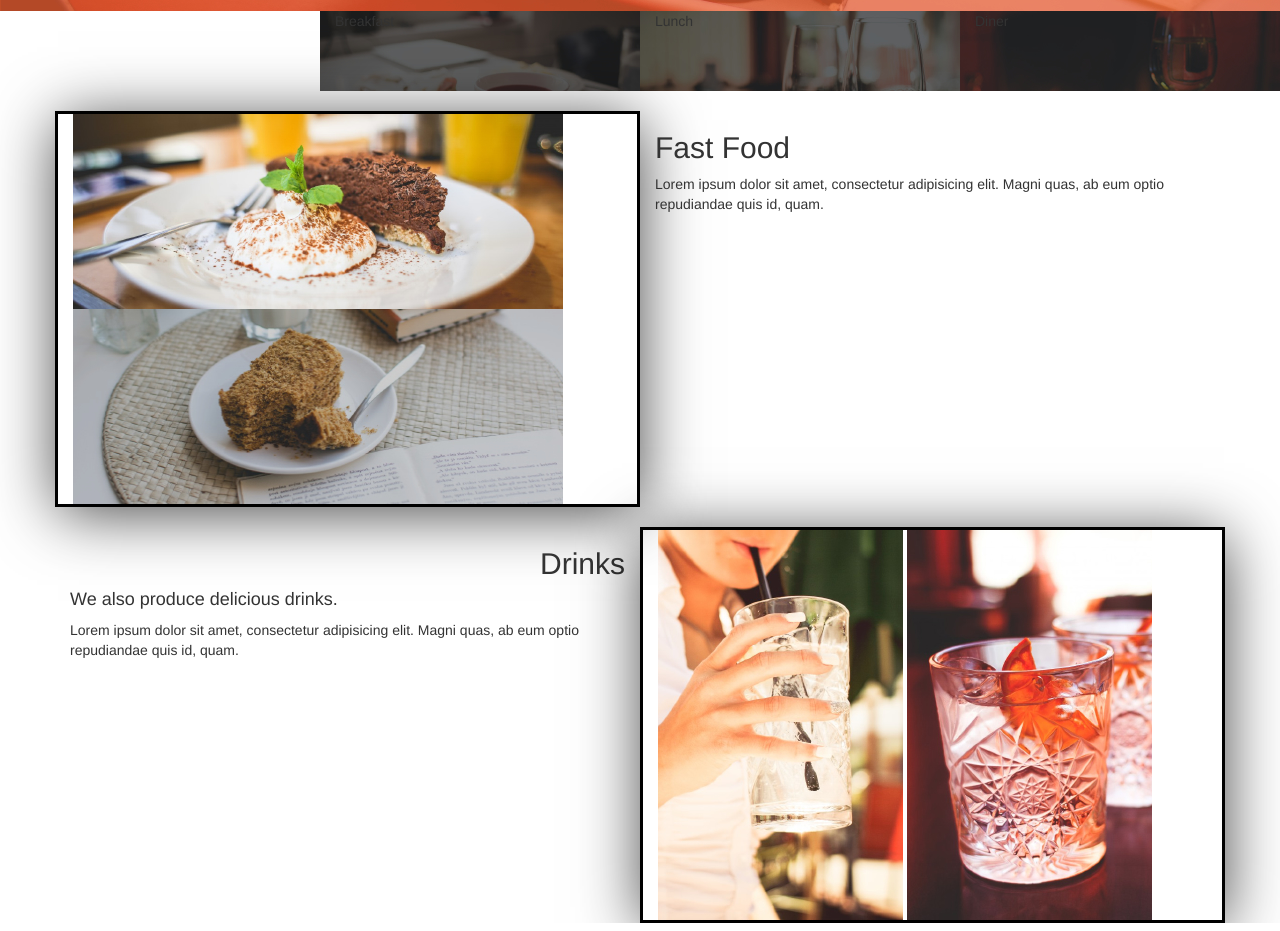
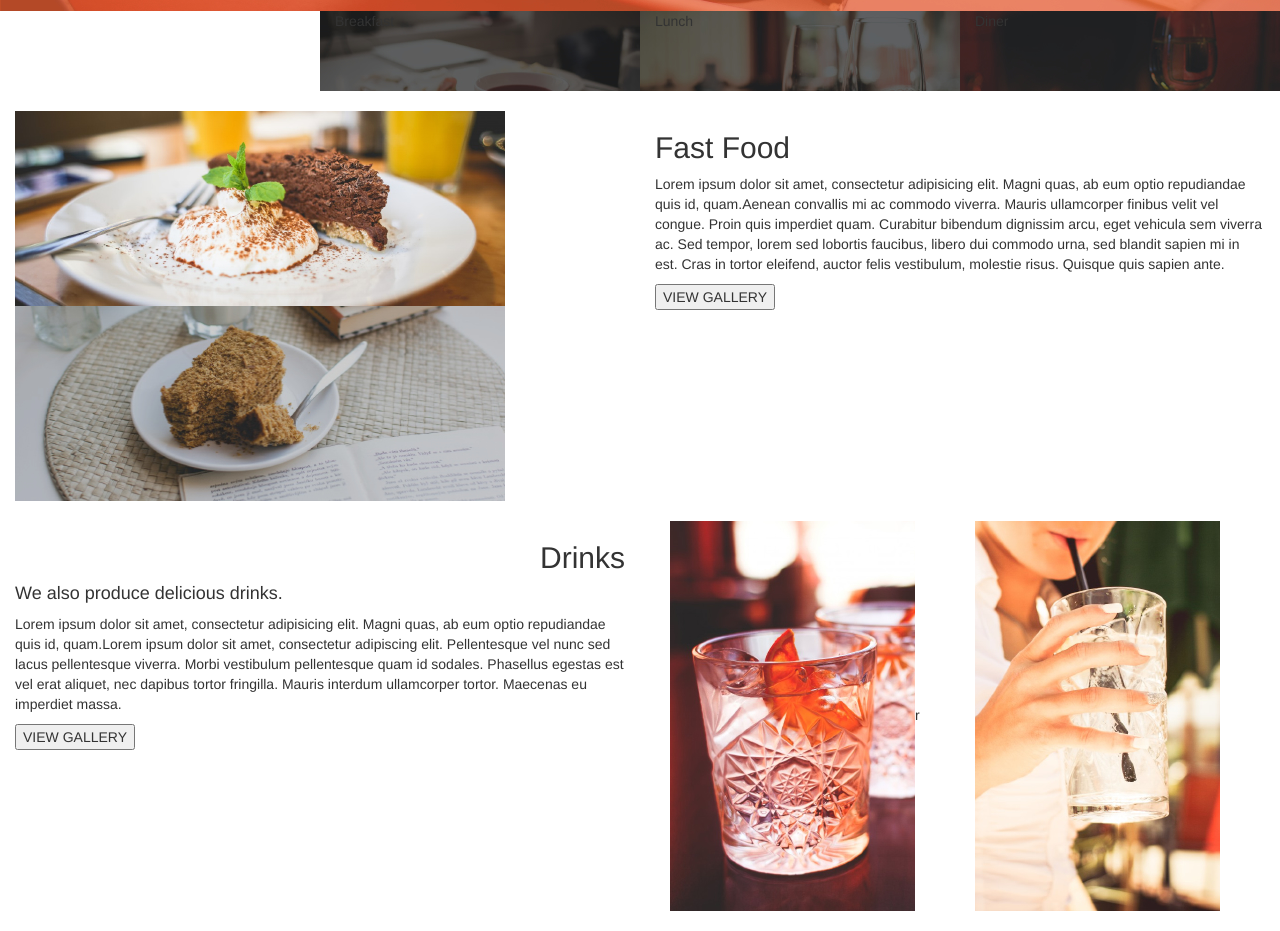
Before and after one commit to sammwas/anita-skitchen, a plain HTML site: page Kitchen/index.html in a window 1280 px wide. Shown: the part 589-1520 px from the top of the page. Drawn offline with nearby package versions, Linux system fonts and the light colour scheme.

Commit message:
layout fitting

```diff
--- a/Kitchen/css/styles.css
+++ b/Kitchen/css/styles.css
@@ -36,12 +36,15 @@
   height: 600px;
   padding: 5%;
 }
-.fola {
+/*.fola {
   border-style: solid;
   border-color: black;
   box-shadow: 1px 7px 60px -2px rgba(0, 0, 0, 0.75);
-}
+}*/
 .space {
   margin-top: 20px;
   margin-bottom: 20px;
 }
+.park {
+  background-image: url("../backgrounds/foodsBg.jpg");
+}
--- a/Kitchen/index.html
+++ b/Kitchen/index.html
@@ -36,8 +36,10 @@
           </div>
        </div>
       </div>
-    <div class="container" style="height:500px">
+
+      <!-- Fast Food Section  -->
     <div class="row space">
+
      <div class="col-md-6 fola">
        <img src="fastFood1.jpg">
        <img src="fastFood2.jpg">
@@ -45,8 +47,9 @@
      <div class="col-md-6">
        <h2>Fast Food</h2>
        <p>
-         Lorem ipsum dolor sit amet, consectetur adipisicing elit. Magni quas, ab eum optio repudiandae quis id, quam.
+         Lorem ipsum dolor sit amet, consectetur adipisicing elit. Magni quas, ab eum optio repudiandae quis id, quam.Aenean convallis mi ac commodo viverra. Mauris ullamcorper finibus velit vel congue. Proin quis imperdiet quam. Curabitur bibendum dignissim arcu, eget vehicula sem viverra ac. Sed tempor, lorem sed lobortis faucibus, libero dui commodo urna, sed blandit sapien mi in est. Cras in tortor eleifend, auctor felis vestibulum, molestie risus. Quisque quis sapien ante.
        </p>
+       <button type="button" class="view-btn hvr-bounce-to-right">VIEW GALLERY<i class="fa fa-long-arrow-right" aria-hidden="true"></i></button>
 
      </div>
    </div>
@@ -55,14 +58,19 @@
        <h2 class="text-right">Drinks</h2>
        <h4>We also produce delicious drinks.</h4>
        <p>
-         Lorem ipsum dolor sit amet, consectetur adipisicing elit. Magni quas, ab eum optio repudiandae quis id, quam.
+         Lorem ipsum dolor sit amet, consectetur adipisicing elit. Magni quas, ab eum optio repudiandae quis id, quam.Lorem ipsum dolor sit amet, consectetur adipiscing elit. Pellentesque vel nunc sed lacus pellentesque viverra. Morbi vestibulum pellentesque quam id sodales. Phasellus egestas est vel erat aliquet, nec dapibus tortor fringilla. Mauris interdum ullamcorper tortor. Maecenas eu imperdiet massa.
        </p>
-       <!-- <a href="" class="btn btn-outline-primary">VIEW GALLERY &#8594;</a> -->
+       <button type="button" class="view-btn hvr-bounce-to-right">VIEW GALLERY<i class="fa fa-long-arrow-right" aria-hidden="true"></i></button>
      </div>
      <div class="col-md-6 fola">
-       <img src="drink1.jpg" alt="">
-       <img src="drink2.jpg" alt="">
+       <div class="col col-md-6"><img src="drink2.jpg" alt="">r</div>
+       <div class="col col-md-6">    <img src="drink1.jpg" alt=""></div>
+
+
      </div>
+   </div>
+   <div class="row park">
+
    </div>
  </div>
 
```
